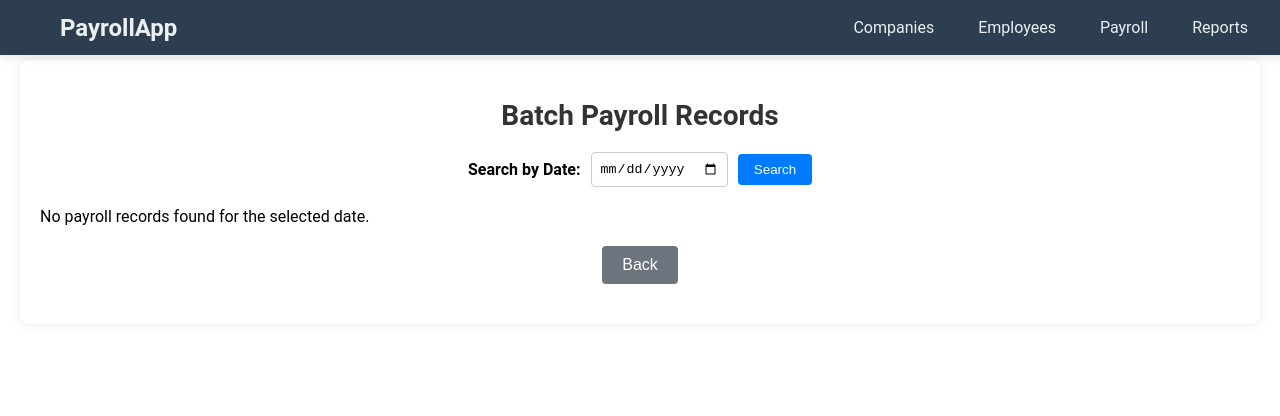
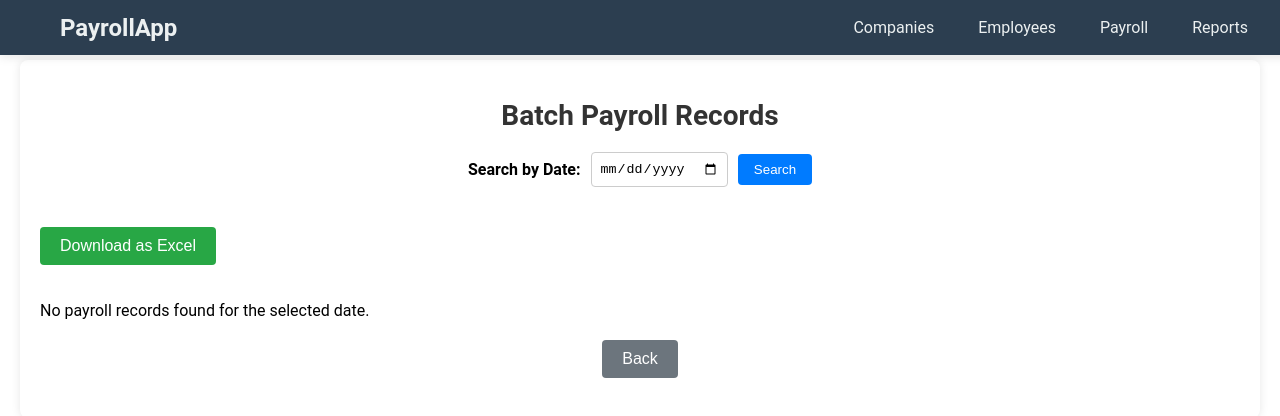
Before and after one commit to leonshimizu/tax-calculator-frontend, a React (Create React App) app: page /companies/1/batch-payroll-records-display in a window 1280 px wide. Shown: the top 416 px of the page. Built offline with nearby package versions, Linux system fonts and the light colour scheme.

Commit message:
Allow for downloading batch payroll records as an excel

```diff
--- a/package.json
+++ b/package.json
@@ -11,7 +11,8 @@
     "react-dom": "^18.3.1",
     "react-router-dom": "^6.26.1",
     "react-scripts": "5.0.1",
-    "web-vitals": "^2.1.4"
+    "web-vitals": "^2.1.4",
+    "xlsx": "^0.18.5"
   },
   "scripts": {
     "start": "react-scripts start",
--- a/src/components/BatchPayrollRecordsDisplay.css
+++ b/src/components/BatchPayrollRecordsDisplay.css
@@ -122,3 +122,19 @@
     padding: 8px 12px;
   }
 }
+
+.button-download {
+  padding: 10px 20px;
+  margin: 20px 0;
+  background-color: #28a745; /* Green color */
+  color: white;
+  border: none;
+  border-radius: 4px;
+  cursor: pointer;
+  font-size: 16px;
+  transition: background-color 0.3s ease;
+}
+
+.button-download:hover {
+  background-color: #218838; /* Darker green on hover */
+}
--- a/src/components/BatchPayrollRecordsDisplay.js
+++ b/src/components/BatchPayrollRecordsDisplay.js
@@ -1,6 +1,7 @@
 import React, { useState, useEffect } from 'react';
 import { useLocation, useNavigate, useParams } from 'react-router-dom';
 import axios from '../api/axios';
+import { utils, writeFile } from 'xlsx'; // Import necessary methods from xlsx library
 import './BatchPayrollRecordsDisplay.css';
 
 function BatchPayrollRecordsDisplay() {
@@ -74,6 +75,38 @@ function BatchPayrollRecordsDisplay() {
 
   const formatNumber = (num) => num !== undefined ? num.toFixed(2) : 'N/A';
 
+  const downloadAsCSV = () => {
+    const data = records.map(record => {
+      const employee = record.employee || {};
+      return {
+        'First Name': employee.first_name || 'Unknown',
+        'Last Name': employee.last_name || 'Unknown',
+        'Filing Status': employee.filing_status || 'N/A',
+        'Department': employee.department || 'N/A',
+        'Pay Rate': employee.pay_rate || 'N/A',
+        'Retirement Rate': employee.retirement_rate || 'N/A',
+        'Roth 401K Rate': employee.roth_retirement_rate || 'N/A',
+        'Date': record.date || 'N/A',
+        'Hours Worked': record.hours_worked || 'N/A',
+        'Overtime Hours': record.overtime_hours_worked || 'N/A',
+        'Reported Tips': record.reported_tips || 'N/A',
+        'Loan Payment': record.loan_payment || 'N/A',
+        'Insurance Payment': record.insurance_payment || 'N/A',
+        'Net Pay': record.net_pay || 'N/A',
+        'Withholding Tax': record.withholding_tax || 'N/A',
+        'Social Security Tax': record.social_security_tax || 'N/A',
+        'Medicare Tax': record.medicare_tax || 'N/A',
+        'Retirement Payment': record.retirement_payment || 'N/A',
+        'Roth 401K Payment': record.roth_retirement_payment || 'N/A',
+      };
+    });
+
+    const worksheet = utils.json_to_sheet(data);
+    const workbook = utils.book_new();
+    utils.book_append_sheet(workbook, worksheet, 'Payroll Records');
+    writeFile(workbook, 'Payroll_Records.xlsx');
+  };
+
   return (
     <div className="batch-payroll-records-display">
       <h1>Batch Payroll Records</h1>
@@ -90,6 +123,10 @@ function BatchPayrollRecordsDisplay() {
           Search
         </button>
       </div>
+
+      <button onClick={downloadAsCSV} className="button-download">
+        Download as Excel
+      </button>
 
       {loading ? (
         <p>Loading records...</p>
```
Also changed, not shown: 1 other file (tests, documents, lock files or other folders).
